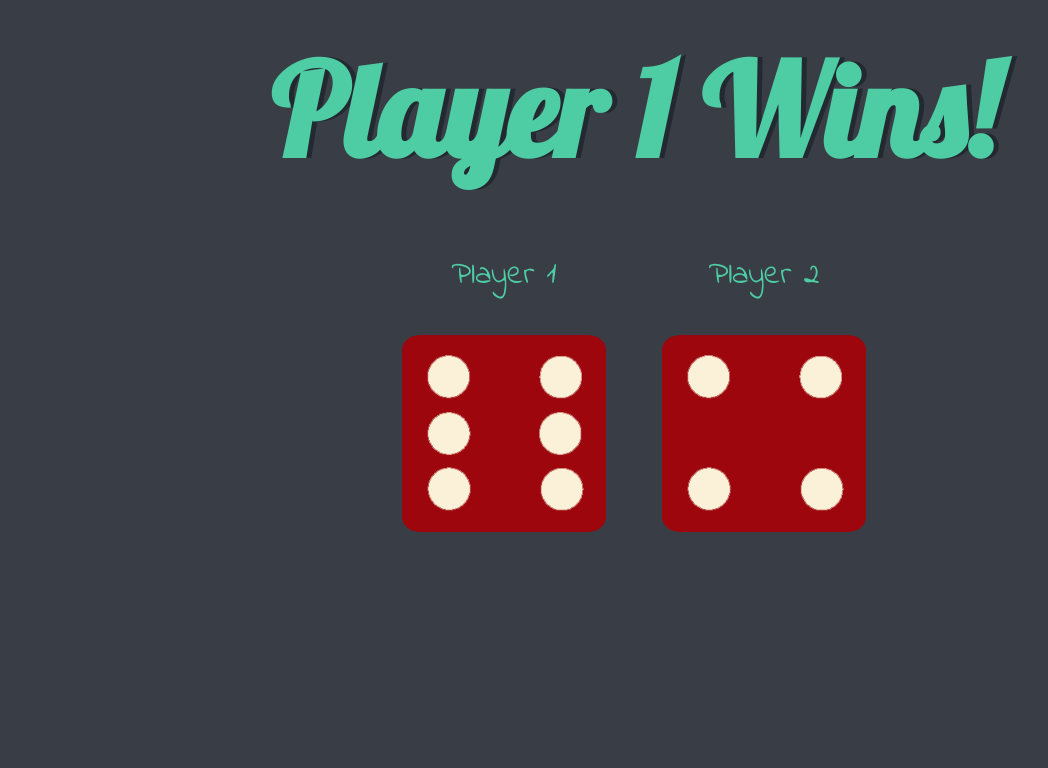
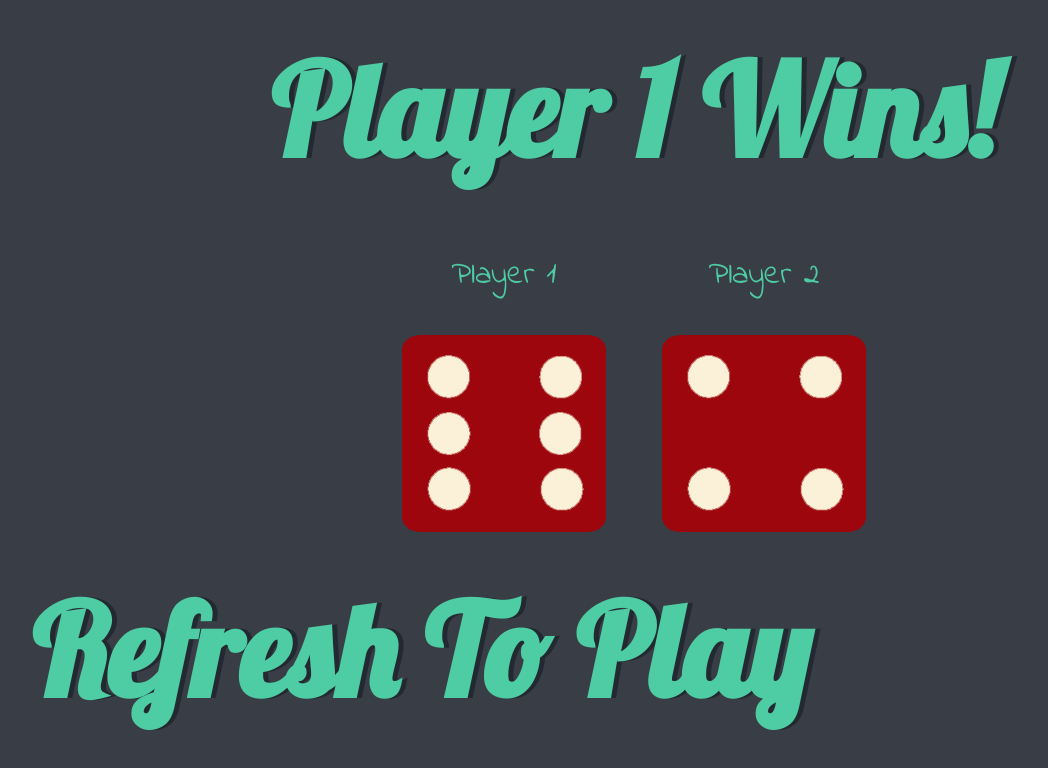
Before and after one commit to nxr-deen/dice-game, a plain HTML site: page index.html in a window 1280 px wide. Shown: the whole page, without its empty margins (6-1054 px from the left). Drawn offline with Linux system fonts and the light colour scheme.

Commit message:
Update index.html

```diff
--- a/index.html
+++ b/index.html
@@ -23,7 +23,7 @@
         <img class="img2" src="images/dice2.png" />
       </div>
     </div>
-
+  <h1>Refresh To Play</h1>
     <script src="script.js"></script>
   </body>
 </html>
```
